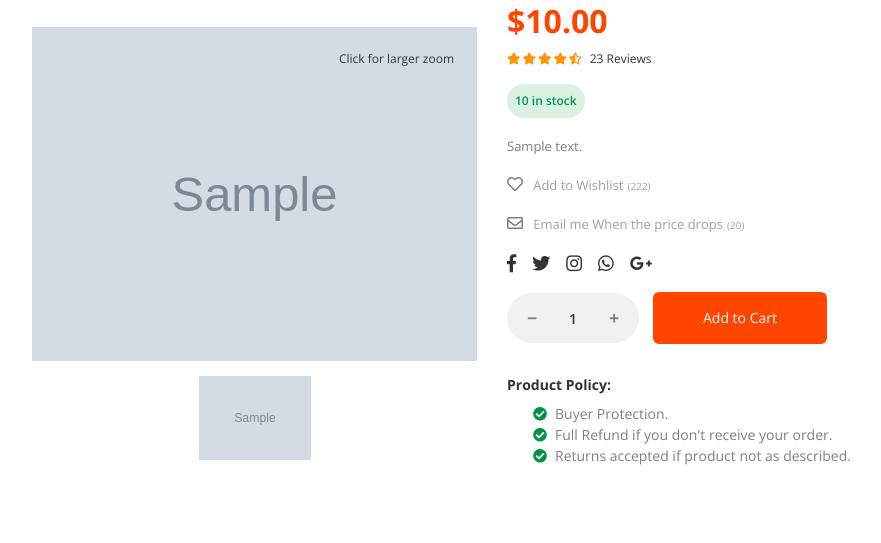
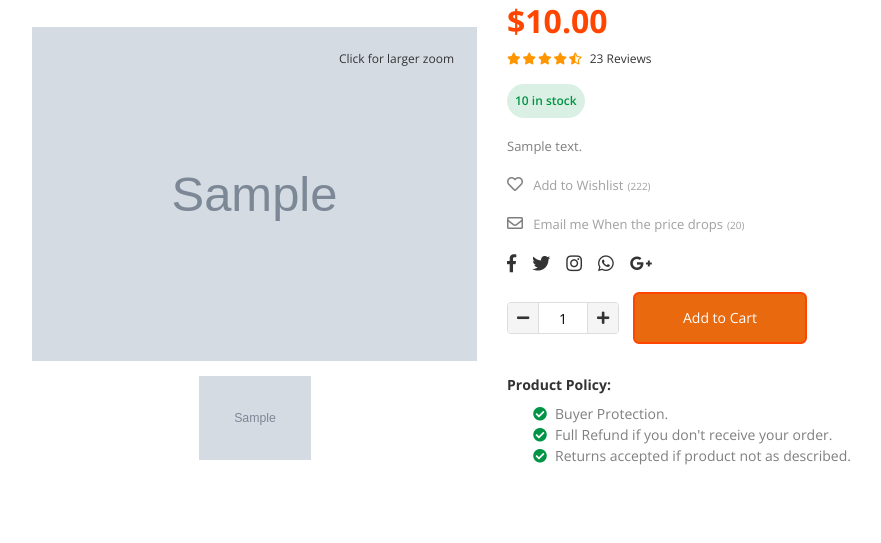
Before and after one commit to SujanSi/Ramsa_Bazar, a Django app: page /product/1/ in a window 1280 px wide. Shown: the part 277-820 px from the top of the page, without its empty margins (53-934 px from the left). Run offline with Django 5.2, Linux system fonts and the light colour scheme; a user stored in the database is signed in; tables that the repository leaves empty hold one stand-in row (values such as "Sample post"); grey boxes marked "Sample" are stand-in pictures; some libraries are stand-ins or nearby versions.

Commit message:
fix counter and khalti

```diff
--- a/shop/templates/shop/product-detail.html
+++ b/shop/templates/shop/product-detail.html
@@ -133,19 +133,25 @@
                             <div class="u-s-m-b-15">
                                 <form class="pd-detail__form" method="POST" action="{% url 'shop:add_to_cart' product.id %}">
                                     {% csrf_token %}
-                                    <div class="pd-detail-inline-2">
-                                        <div class="u-s-m-b-15">
-                                            <!--====== Input Counters ======-->
-                                            <div class="input-counter">
-                                                <span class="input-counter__minus fas fa-minus"></span>
-                                                <input class="input-counter__text input-counter--text-primary-style" type="text" name="quantity" value="1" data-min="1" data-max="{{ product.stock }}">
-                                                <span class="input-counter__plus fas fa-plus"></span>
+                                        <div class="pd-detail-inline-2">
+                                            <div class="u-s-m-b-15">
+                                                <!-- Quantity Counter -->
+                                                <div class="quantity-wrapper">
+                                                    <span class="quantity-decrease fas fa-minus"></span>
+                                                    <input class="quantity-value"
+                                                        type="text"
+                                                        name="quantity"
+                                                        value="1"
+                                                        data-min="1"
+                                                        data-max="{{ product.stock }}">
+                                                    <span class="quantity-increase fas fa-plus"></span>
                                             </div>
                                             <!--====== End - Input Counters ======-->
                                         </div>
+
                                         <div class="u-s-m-b-15">
                                             {% if request.user.is_authenticated %}
-                                                <button class="btn btn--e-brand-b-2" type="submit">Add to Cart</button>
+                                                <button class="btn btn--e-brand-b-2" type="submit" style="background-color:rgb(232, 105, 14); ">Add to Cart</button>
                                             {% else %}
                                                 <a href="{% url 'core:login' %}" class="btn btn--e-brand-b-2">Login to Add to Cart</a>
                                             {% endif %}
@@ -555,5 +561,106 @@
                     </div>
                 </div>
                 <!--====== End - Product Detail Tab ======-->
+<!-- Embedded CSS -->
+<style>
+    .quantity-wrapper {
+        display: inline-flex;
+        align-items: center;
+        border: 1px solid #ddd;
+        border-radius: 4px;
+        overflow: hidden;
+    }
+    .quantity-decrease, .quantity-increase {
+        cursor: pointer;
+        width: 30px;
+        height: 30px;
+        display: flex;
+        align-items: center;
+        justify-content: center;
+        background-color: #f5f5f5;
+        color: #333;
+        font-size: 14px;
+        transition: background-color 0.2s;
+    }
+    .quantity-decrease:hover, .quantity-increase:hover {
+        background-color: #e0e0e0;
+    }
+    .quantity-value {
+        width: 50px;
+        height: 30px;
+        text-align: center;
+        border: none;
+        border-left: 1px solid #ddd;
+        border-right: 1px solid #ddd;
+        padding: 0;
+        margin: 0;
+        font-size: 14px;
+        outline: none;
+    }
+    .u-s-m-b-15 {
+        margin-bottom: 15px;
+    }
+</style>
+
+<!-- Embedded JavaScript -->
+<script>
+    (function ($) {
+        // Quantity Counter Object
+        var QuantityControl = {};
+
+        // Initialize the counter
+        QuantityControl.init = function () {
+            var $quantityWrappers = $('.quantity-wrapper');
+
+            // Debug: Check if elements are found
+            console.log('Quantity wrappers found:', $quantityWrappers.length);
+            if ($quantityWrappers.length === 0) {
+                console.error('No elements with class "quantity-wrapper" found.');
+                return;
+            }
+
+            // Increment button
+            $quantityWrappers.find('.quantity-increase').on('click', function (e) {
+                e.preventDefault();
+                console.log('Increase button clicked');
+                var $input = $(this).siblings('.quantity-value');
+                var currentVal = parseInt($input.val()) || 0;
+                var maxVal = parseInt($input.data('max')) || Infinity;
+                var newVal = Math.min(currentVal + 1, maxVal);
+                $input.val(newVal).trigger('change');
+            });
+
+            // Decrement button
+            $quantityWrappers.find('.quantity-decrease').on('click', function (e) {
+                e.preventDefault();
+                console.log('Decrease button clicked');
+                var $input = $(this).siblings('.quantity-value');
+                var currentVal = parseInt($input.val()) || 0;
+                var minVal = parseInt($(this).siblings('.quantity-value').data('min')) || 1;
+                var newVal = Math.max(currentVal - 1, minVal);
+                $input.val(newVal).trigger('change');
+            });
+
+            // Handle manual input changes
+            $quantityWrappers.find('.quantity-value').on('change', function () {
+                var $this = $(this);
+                var minVal = parseInt($this.data('min')) || 1;
+                var maxVal = parseInt($this.data('max')) || Infinity;
+                var val = parseInt($this.val()) || minVal;
+
+                console.log('Value changed - Min:', minVal, 'Max:', maxVal, 'New Value:', val);
+                val = Math.max(minVal, Math.min(maxVal, val));
+                $this.val(val);
+            });
+        };
+
+        // Run when DOM is ready
+        $(document).ready(function () {
+            console.log('DOM ready - Initializing quantity counter');
+            QuantityControl.init();
+        });
+
+    })(jQuery);
+</script>
 </body>
 {% endblock container %}
--- a/shop/views.py
+++ b/shop/views.py
@@ -276,6 +276,7 @@ def place_order(request):
         request.session['grand_total'] = float(grand_total)
         request.session['cart_items'] = [
             {
+                'product_id': item.product.id,
                 'product_name': item.product.name,
                 'price': float(item.product.price),
                 'quantity': item.quantity,
@@ -304,7 +305,7 @@ def place_order(request):
             }
 
             headers = {
-                'Authorization': 'Key 133eff2bf18d4888a8e0e699ede0f774',  # Replace with your Khalti secret key
+                'Authorization': 'Key 28808af5b2f74228b7da6ba0a27b1e7e',  # Replace with your Khalti secret key
                 'Content-Type': 'application/json',
             }
 
@@ -365,7 +366,7 @@ def khalti_verify(request):
 
         # Verify payment with Khalti
         headers = {
-            'Authorization': 'Key 133eff2bf18d4888a8e0e699ede0f774',  # Replace with your Khalti secret key
+            'Authorization': 'Key 28808af5b2f74228b7da6ba0a27b1e7e',  # Replace with your Khalti secret key
             'Content-Type': 'application/json',
         }
         url = "https://a.khalti.com/api/v2/epayment/lookup/"
@@ -382,9 +383,10 @@ def khalti_verify(request):
                 try:
                     with transaction.atomic():
                         for item in cart_items:
+                            product = Product.objects.get(id=item['product_id'])  # Fetch product using ID
                             Order.objects.create(
                                 user=request.user,
-                                product=item.product,
+                                product=product,
                                 price=Decimal(item['price']),
                                 quantity=item['quantity'],
                                 total_price=Decimal(item['total_price']),
@@ -399,10 +401,8 @@ def khalti_verify(request):
                         del request.session['cart_items']
                         del request.session['grand_total']
 
-                    return render(request, 'shop/checkout.html', {
-                        'message': 'Order has been placed successfully via Khalti!',
-                        'grand_total': grand_total,
-                    })
+                    messages.success(request, 'Order has been placed successfully via Khalti!')
+                    return redirect('shop:cart')
                 except Exception as e:
                     logger.error(f"Failed to create orders after Khalti payment: {str(e)}")
                     return redirect('shop:order_confirmation')
--- a/templates/base.html
+++ b/templates/base.html
@@ -21,6 +21,8 @@
 
     <!--====== App ======-->
     <link rel="stylesheet" href="{% static 'css/app.css' %}">
+
+    <script src="https://code.jquery.com/jquery-3.6.0.min.js"></script>
 </head>
 <body class="config">
     <div class="preloader is-active">
```
